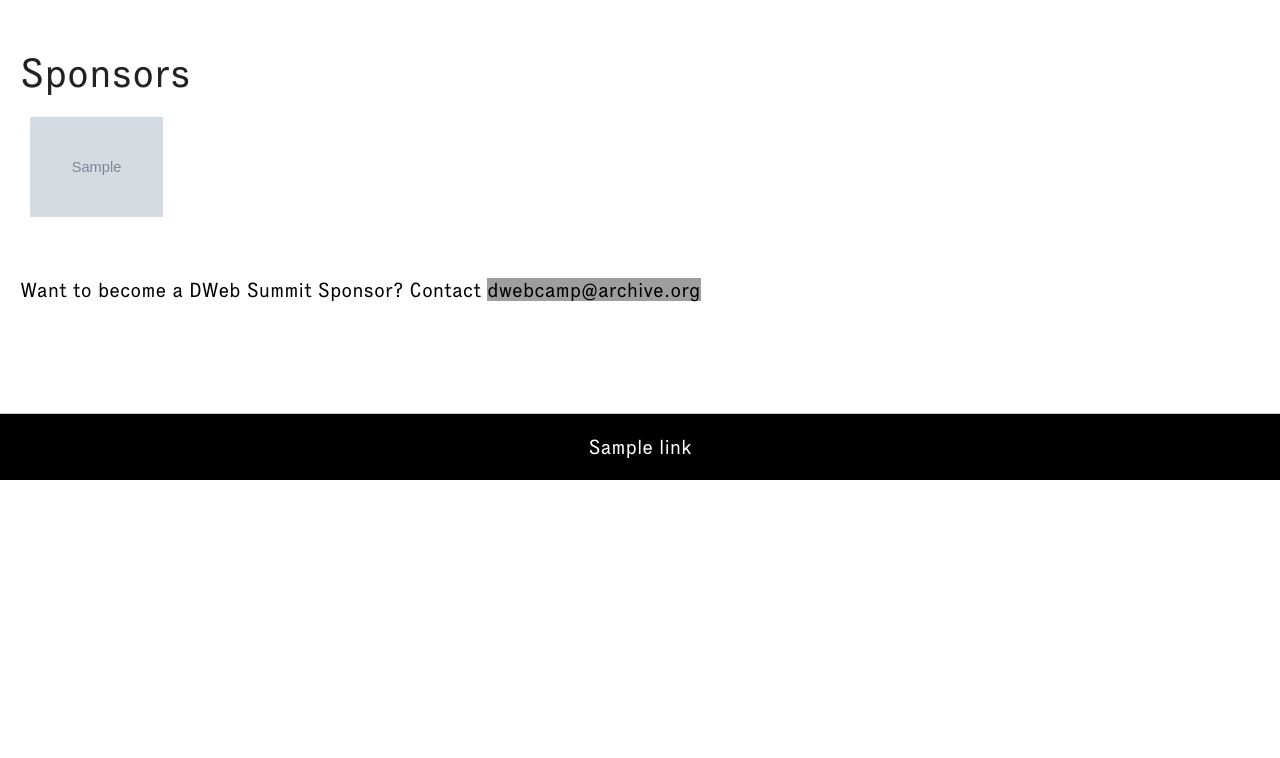
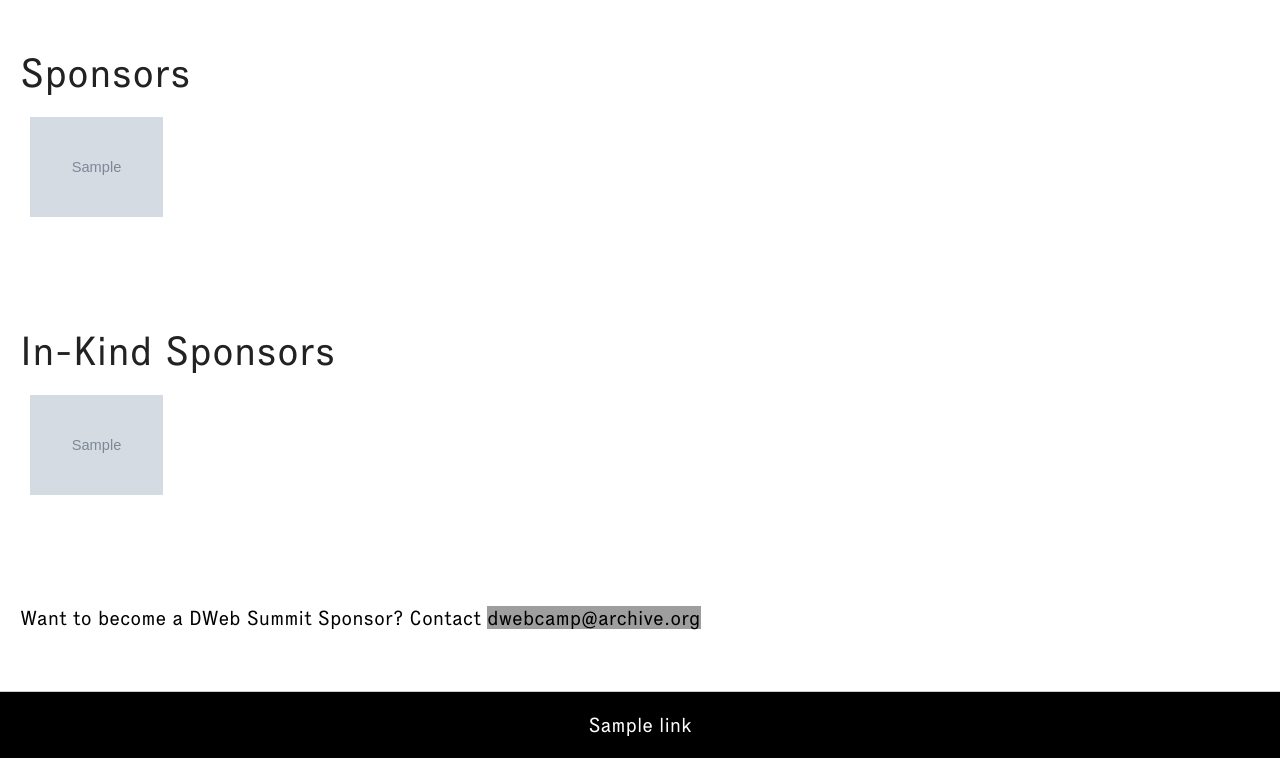
Before and after one commit to internetarchive/dwebsummit-site-2, a Python web app: template dwebsummit/dwebsummit_frontend/templates/dwebsummit/page-templates/home.html in a window 1280 px wide. Shown: the part 2647-3405 px from the top of the page. Before the commit the page ends 3127 px from the top, so only its background shows below. Run offline with Jinja, Linux system fonts and the light colour scheme; the template is opened without the code that fills it: most values are stand-ins (such as "Sample title", 1, 10 or a date in 2020); grey boxes marked "Sample" are stand-in pictures; style sheets or scripts are compiled from the project's sources; some libraries are stand-ins or nearby versions; grey boxes are pictures that could not be loaded.

Commit message:
WEBDEV-2282: Add "In Kind" Sponsor Section
This adds a new "In Kind" sponsor type and cleans up the HTML/CSS in the Sponsors section.

```diff
--- a/dwebsummit/dwebsummit_admin/models.py
+++ b/dwebsummit/dwebsummit_admin/models.py
@@ -63,10 +63,12 @@ class Sponsor(models.Model):
 
     REGULAR_SPONSOR = '0'
     LEAD_SPONSOR = '1'
+    INKIND_SPONSOR = '2'
 
     SPONSOR_TYPES = (
         (REGULAR_SPONSOR, 'Regular Sponsor'),
         (LEAD_SPONSOR, 'Lead Sponsor'),
+        (INKIND_SPONSOR, 'In-Kind Sponsor')
     )
 
     type = models.CharField(
--- a/dwebsummit/dwebsummit_frontend/static/css/_desktop.scss
+++ b/dwebsummit/dwebsummit_frontend/static/css/_desktop.scss
@@ -81,21 +81,21 @@
     margin-top: 0rem;
     margin-bottom: 2rem;
   }
-  section.sponsors {
+  #sponsors {
     .grid { padding-left:5px; }
-    .lead-sponsors-grid, .sponsors-grid {
-      .box { padding: 0 1rem; display: inline-block;}
-    }
-    .lead-sponsors-grid {
-      .sponsor-img {
-        height: 25rem;
-        width: auto;
+    section {
+      .sponsors-grid {
+        .box { padding: 0 1rem; display: inline-block;}
+        .sponsor-img {
+          height: 10rem;
+          width: auto;
+        }
       }
-    }
-    .sponsors-grid {
-      .sponsor-img {
-        height: 10rem;
-        width: auto;
+      &.lead {
+        .sponsor-img {
+          height: 25rem;
+          width: auto;
+        }
       }
     }
   }
--- a/dwebsummit/dwebsummit_frontend/static/css/main.scss
+++ b/dwebsummit/dwebsummit_frontend/static/css/main.scss
@@ -578,8 +578,14 @@ i.info-icon {
   }
 }
 
-section.sponsors {
-  .lead-sponsors-grid, .sponsors-grid {
+#sponsors {
+  padding-left: 2rem;
+  padding-right: 2rem;
+
+  section {
+    padding-left: 0;
+
+    .sponsors-grid {
       .box {
         margin-bottom: 1rem;
         display: block;
@@ -590,16 +596,20 @@ section.sponsors {
         max-width: 100%;
       }
     }
-  .lead-sponsors-grid {
+
+    &.lead {
       .sponsor-img {
         height: 13rem;
       }
     }
-  .sponsors-grid {
+
+    &.regular, &.in-kind {
       .sponsor-img {
         height: 7rem;
       }
     }
+  }
+
   .sp-footer {
     margin-top: 5rem;
     color: black;
--- a/dwebsummit/dwebsummit_frontend/templates/dwebsummit/page-templates/home.html
+++ b/dwebsummit/dwebsummit_frontend/templates/dwebsummit/page-templates/home.html
@@ -116,12 +116,13 @@
 <!-- End Section H -->
 
 <!-- Section I: Sponsors -->
-<div class="row">
-  <section id="sponsors" class="sponsors">
+<div class="row" id="sponsors">
+  {% if lead_sponsors|length > 0  %}
+  <section class="lead">
     <h1>Lead Sponsors</h1>
-    <div class="lead-sponsors-grid">
+    <div class="sponsors-grid">
       {% for sponsor in lead_sponsors %}
-        <div id="sponsor_{{sponsor.slug}}" class="sponsor lead box">
+        <div id="sponsor_{{sponsor.slug}}" class="box">
           <a href="{{sponsor.url}}" target="_blank">
             <img class="sponsor-img" src="{{sponsor.image.url}}" alt="{{sponsor.title}}" />
           </a>
@@ -129,23 +130,40 @@
       {% endfor %}
     </div>
   </section>
-  <section class="sponsors">
+  {% endif %}
+  {% if sponsors|length > 0  %}
+  <section class="regular">
     <h1>Sponsors</h1>
     <div class="sponsors-grid">
       {% for sponsor in sponsors %}
-        <div id="sponsor_{{sponsor.slug}}" class="sponsor box">
+        <div id="sponsor_{{sponsor.slug}}" class="box">
           <a href="{{sponsor.url}}" target="_blank">
             <img class="sponsor-img" src="{{sponsor.image.url}}" alt="{{sponsor.title}}" />
           </a>
         </div>
       {% endfor %}
     </div>
-    <div class="sp-footer">
-      <p>
-      Want to become a DWeb Summit Sponsor?  Contact <a href="mailto:dwebcamp@archive.org">dwebcamp@archive.org</a>
-      </p>
+  </section>
+  {% endif %}
+  {% if inkind_sponsors|length > 0  %}
+  <section class="in-kind">
+    <h1>In-Kind Sponsors</h1>
+    <div class="sponsors-grid">
+      {% for sponsor in inkind_sponsors %}
+        <div id="sponsor_{{sponsor.slug}}" class="box">
+          <a href="{{sponsor.url}}" target="_blank">
+            <img class="sponsor-img" src="{{sponsor.image.url}}" alt="{{sponsor.title}}" />
+          </a>
+        </div>
+      {% endfor %}
     </div>
   </section>
+  {% endif %}
+  <div class="sp-footer">
+    <p>
+    Want to become a DWeb Summit Sponsor?  Contact <a href="mailto:dwebcamp@archive.org">dwebcamp@archive.org</a>
+    </p>
+  </div>
 </div>
 <!-- End Section I -->
 
--- a/dwebsummit/dwebsummit_frontend/views.py
+++ b/dwebsummit/dwebsummit_frontend/views.py
@@ -27,6 +27,7 @@ def build_context_data(context):
     context['people'] = Person.objects.all().order_by('first_name').prefetch_related('video_set')
     context['lead_sponsors'] = Sponsor.objects.filter(type=Sponsor.LEAD_SPONSOR)
     context['sponsors'] = Sponsor.objects.filter(type=Sponsor.REGULAR_SPONSOR)
+    context['inkind_sponsors'] = Sponsor.objects.filter(type=Sponsor.INKIND_SPONSOR)
     context['text_fields'] = TextField.objects.all()
     context['projects'] = Project.objects.filter(is_published=True).order_by('title')
     context['builders_day_projects'] = Project.objects.filter(is_published=True,
```
Lines whose indentation alone changed are shown as unchanged.
